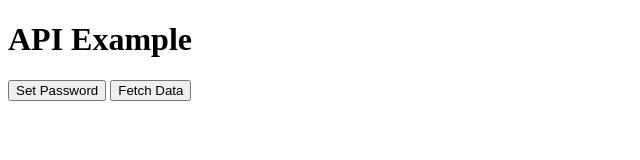
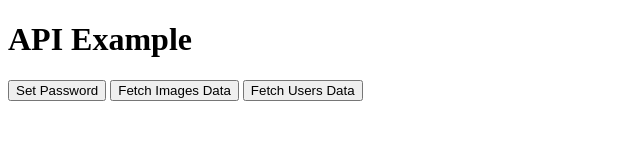
Before and after one commit to DTACat/shop-archives-front, a plain HTML site: page index.html in a window 1280 px wide. Shown: the whole page, without its empty margins (0-640 px from the left). Drawn offline with Linux system fonts and the light colour scheme.

Commit message:
Update index.html

```diff
--- a/index.html
+++ b/index.html
@@ -8,7 +8,8 @@
 <body>
     <h1>API Example</h1>
     <button onclick="setPassword()">Set Password</button>
-    <button onclick="fetchData()">Fetch Data</button>
+    <button onclick="fetchData('images')">Fetch Images Data</button>
+    <button onclick="fetchData('users')">Fetch Users Data</button>
     <div id="response"></div>
 
     <script>
@@ -21,10 +22,10 @@
             }
         }
 
-        // Fetch data from the API
-        function fetchData() {
+        // Fetch data from the API (either images or users)
+        function fetchData(endpoint) {
             const password = localStorage.getItem("api-password");
-            const url = new URL("https://shop-archives-api.vercel.app/api/example-endpoint");
+            const url = new URL(`https://shop-archives-api.vercel.app/api/${endpoint}`);
 
             // Add query parameter for `include-more-stuff`
             url.searchParams.set("include-more-stuff", "true");
```
